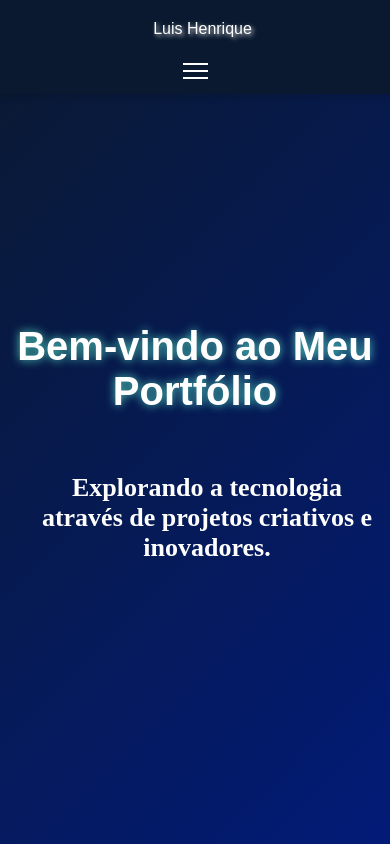
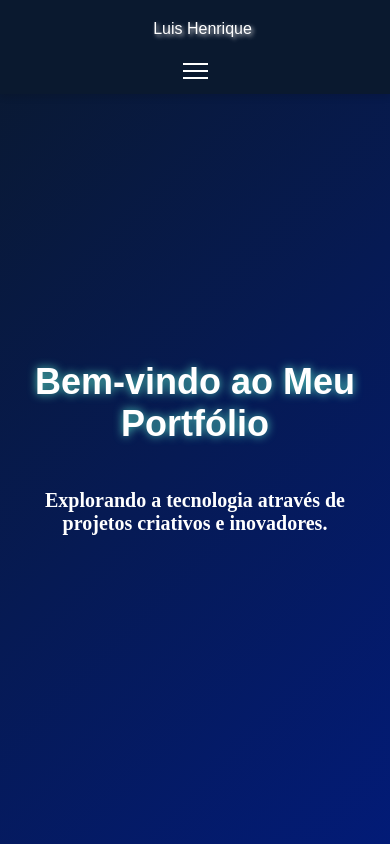
Before and after one commit to lh5818181/Meu_Portffolio_Luis, a React (Vite) app: page / in a window 390 px wide. Shown: the top 844 px of the page. Built offline with nearby package versions, Linux system fonts and the light colour scheme.

Commit message:
ajuste responsivo

```diff
--- a/src/components/contact/contactModules.css
+++ b/src/components/contact/contactModules.css
@@ -104,6 +104,7 @@
 @media (max-width: 1024px) {
     .contact {
         width: 100%;
+        padding: 100px 34px;
     }
     .contact h2 {
         font-size: 30px;
--- a/src/components/hero/heroModules.css
+++ b/src/components/hero/heroModules.css
@@ -50,13 +50,14 @@
         align-items: center;
         justify-content: center;
         text-align: center;
+        padding: 100px 34px;
     }
     .hero h1 {
         font-size: 36px;
     }
     .hero p {
         font-size: 20px;
-        margin-left: 24px;
+        margin: 14px;
     }
 }
 @media (max-width: 768px) {
@@ -73,9 +74,9 @@
         flex-direction: column;
     }
     .hero h1 {
-        font-size: 40px;
+        font-size: 36px;
     }
     .hero p {
-        font-size: 26px;
+        font-size: 20px;
     }
 }
--- a/src/components/projects/projects.css
+++ b/src/components/projects/projects.css
@@ -85,6 +85,7 @@
 @media (max-width: 1024px) {
     .projects {
         width: 100%;
+        padding: 100px 34px;
 
     }
     .projects h2 {
--- a/src/components/skills/skills.css
+++ b/src/components/skills/skills.css
@@ -70,6 +70,7 @@
 @media (max-width: 1024px) {
     .skills {
         width: 100%;
+        padding: 100px 34px;
     }
 
     .containerSkills {
```
